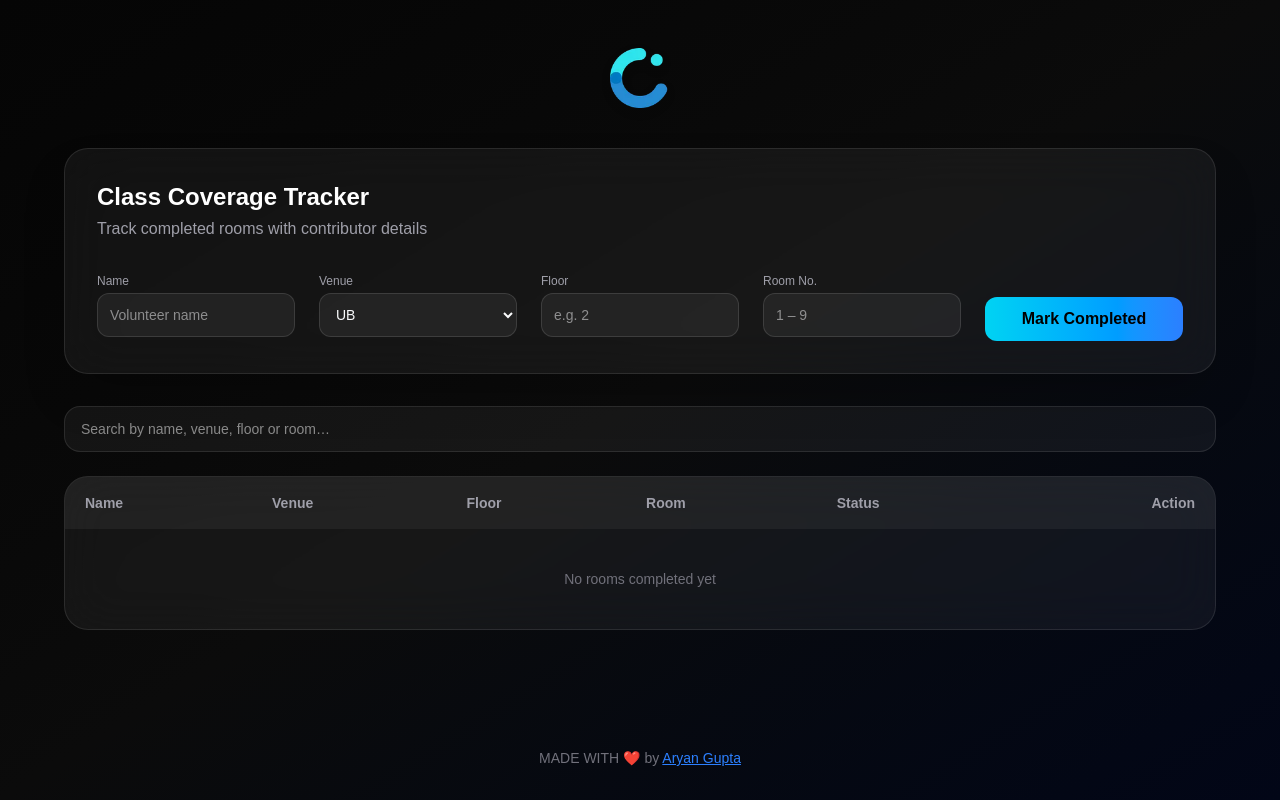
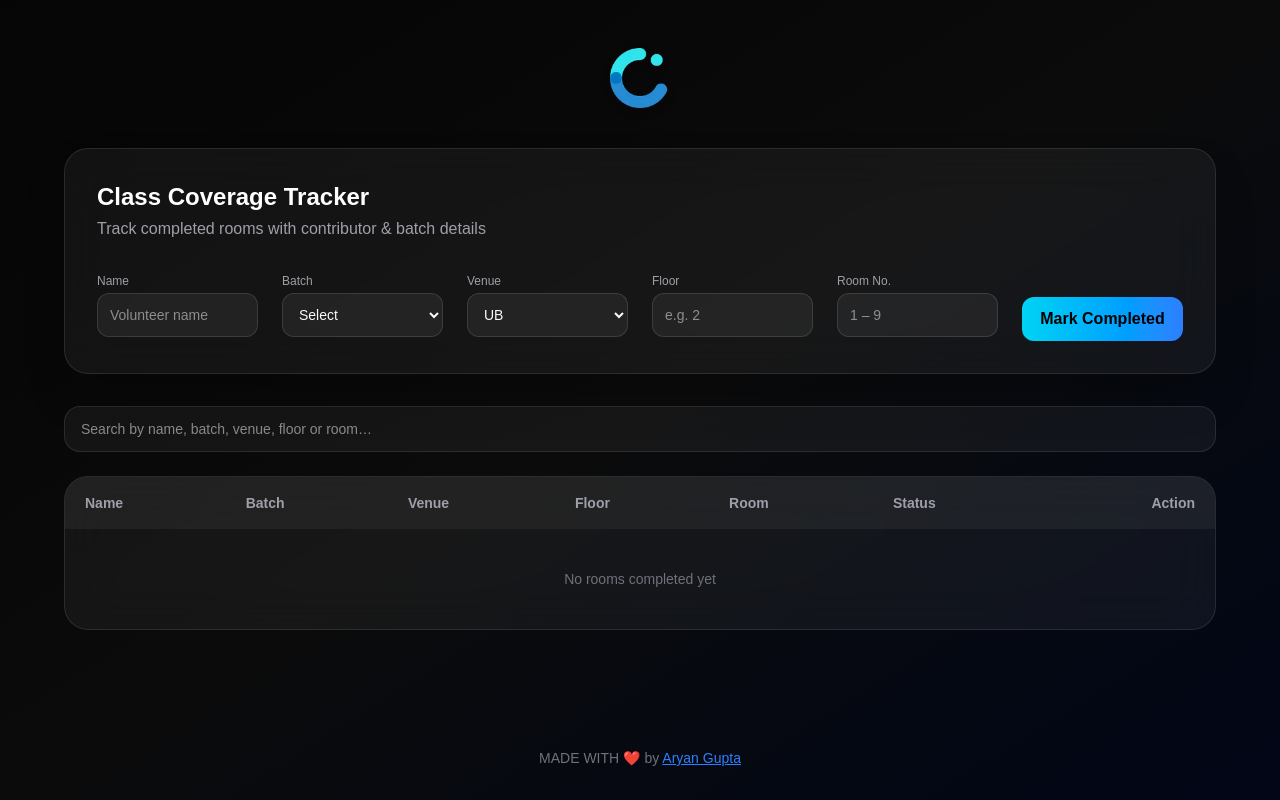
Before and after one commit to Aryan27-max/Codenex_C2C, a Next.js app: page / in a window 1280 px wide. Built offline with nearby package versions, Linux system fonts and the light colour scheme.

Commit message:
Batch Feild

```diff
--- a/app/page.tsx
+++ b/app/page.tsx
@@ -4,6 +4,7 @@ import { useEffect, useState } from 'react';
 
 interface Entry {
   name: string;
+  batch: number;
   venue: string;
   floor: number;
   room: string;
@@ -11,28 +12,40 @@ interface Entry {
 
 export default function Home() {
   const [name, setName] = useState('');
+  const [batch, setBatch] = useState<number | ''>('');
   const [venue, setVenue] = useState('UB');
-  const [floor, setFloor] = useState('');
+  const [floor, setFloor] = useState<number | ''>('');
   const [room, setRoom] = useState('');
   const [search, setSearch] = useState('');
   const [entries, setEntries] = useState<Entry[]>([]);
 
-  // Load from localStorage
+  /* Load from localStorage */
   useEffect(() => {
     const stored = localStorage.getItem('completedRooms');
     if (stored) setEntries(JSON.parse(stored));
   }, []);
 
-  // Save to localStorage
+  /* Save to localStorage */
   useEffect(() => {
     localStorage.setItem('completedRooms', JSON.stringify(entries));
   }, [entries]);
 
   const addEntry = () => {
-    if (!name || !floor || !room) return;
+    if (!name || !batch || !floor || !room) return;
 
-    setEntries([...entries, { name, venue, floor: Number(floor), room }]);
+    setEntries([
+      ...entries,
+      {
+        name,
+        batch: Number(batch),
+        venue,
+        floor: Number(floor),
+        room,
+      },
+    ]);
+
     setName('');
+    setBatch('');
     setFloor('');
     setRoom('');
   };
@@ -42,7 +55,7 @@ export default function Home() {
   };
 
   const filtered = entries.filter(e =>
-    `${e.name} ${e.venue} ${e.floor} ${e.room}`
+    `${e.name} batch ${e.batch} ${e.venue} ${e.floor} ${e.room}`
       .toLowerCase()
       .includes(search.toLowerCase())
   );
@@ -65,11 +78,11 @@ export default function Home() {
           Class Coverage Tracker
         </h1>
         <p className="text-zinc-400 mb-6 sm:mb-8 text-sm sm:text-base">
-          Track completed rooms with contributor details
+          Track completed rooms with contributor & batch details
         </p>
 
         {/* Form */}
-        <div className="grid grid-cols-1 sm:grid-cols-2 lg:grid-cols-5 gap-4 sm:gap-6">
+        <div className="grid grid-cols-1 sm:grid-cols-2 lg:grid-cols-6 gap-4 sm:gap-6">
           <Field label="Name">
             <input
               value={name}
@@ -77,6 +90,18 @@ export default function Home() {
               placeholder="Volunteer name"
               className="input"
             />
+          </Field>
+
+          <Field label="Batch">
+            <select
+              value={batch}
+              onChange={(e) => setBatch(Number(e.target.value))}
+              className="input"
+            >
+              <option value="">Select</option>
+              <option value="1">Batch 1</option>
+              <option value="2">Batch 2</option>
+            </select>
           </Field>
 
           <Field label="Venue">
@@ -95,7 +120,7 @@ export default function Home() {
             <input
               type="number"
               value={floor}
-              onChange={(e) => setFloor(e.target.value)}
+              onChange={(e) => setFloor(Number(e.target.value))}
               placeholder="e.g. 2"
               className="input"
             />
@@ -124,17 +149,18 @@ export default function Home() {
         <input
           value={search}
           onChange={(e) => setSearch(e.target.value)}
-          placeholder="Search by name, venue, floor or room…"
+          placeholder="Search by name, batch, venue, floor or room…"
           className="w-full rounded-2xl bg-white/5 border border-white/10 px-4 py-3 text-sm"
         />
       </div>
 
       {/* Table */}
       <section className="w-full max-w-6xl mt-6 overflow-x-auto rounded-3xl border border-white/10 bg-white/5 backdrop-blur-xl">
-        <table className="min-w-[800px] w-full text-sm">
+        <table className="min-w-[900px] w-full text-sm">
           <thead className="text-zinc-400 bg-white/5">
             <tr>
               <th className="px-5 py-4 text-left">Name</th>
+              <th className="px-5 py-4 text-left">Batch</th>
               <th className="px-5 py-4 text-left">Venue</th>
               <th className="px-5 py-4 text-left">Floor</th>
               <th className="px-5 py-4 text-left">Room</th>
@@ -146,7 +172,7 @@ export default function Home() {
           <tbody>
             {filtered.length === 0 && (
               <tr>
-                <td colSpan={6} className="px-6 py-10 text-center text-zinc-500">
+                <td colSpan={7} className="px-6 py-10 text-center text-zinc-500">
                   No rooms completed yet
                 </td>
               </tr>
@@ -155,6 +181,7 @@ export default function Home() {
             {filtered.map((e, i) => (
               <tr key={i} className="border-t border-white/10">
                 <td className="px-5 py-4">{e.name}</td>
+                <td className="px-5 py-4">Batch {e.batch}</td>
                 <td className="px-5 py-4">{e.venue}</td>
                 <td className="px-5 py-4">{e.floor}</td>
                 <td className="px-5 py-4">{e.room}</td>
@@ -190,7 +217,7 @@ export default function Home() {
         </a>
       </footer>
 
-      {/* Styles – PAGE ONLY */}
+      {/* Page-only styles */}
       <style jsx global>{`
         .input {
           width: 100%;
@@ -209,7 +236,7 @@ export default function Home() {
           box-shadow: 0 0 0 2px rgba(34, 211, 238, 0.2);
         }
 
-        /* 🔥 Dropdown option contrast fix */
+        /* Dropdown option contrast fix */
         select option {
           color: #111827;
           background-color: #ffffff;
```
